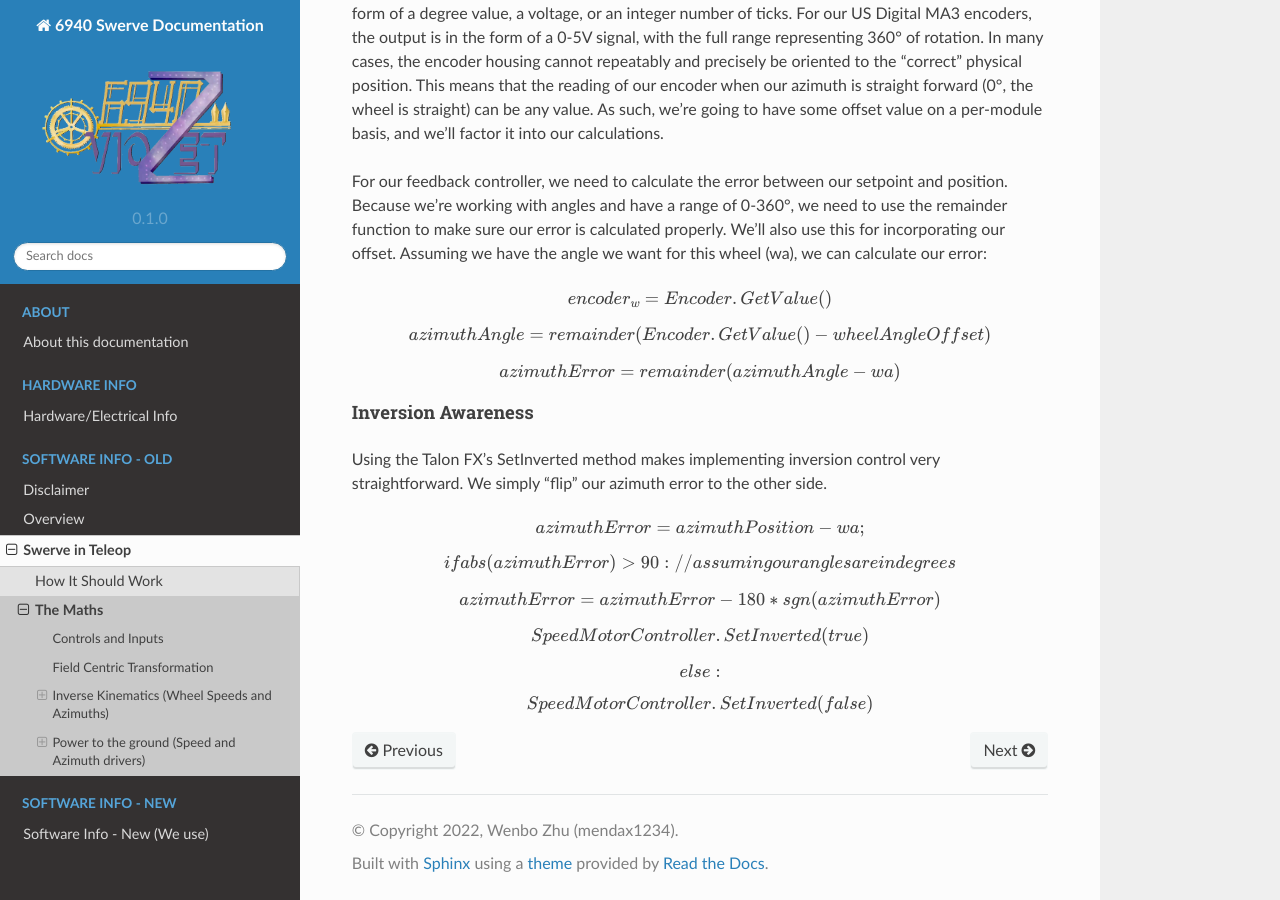
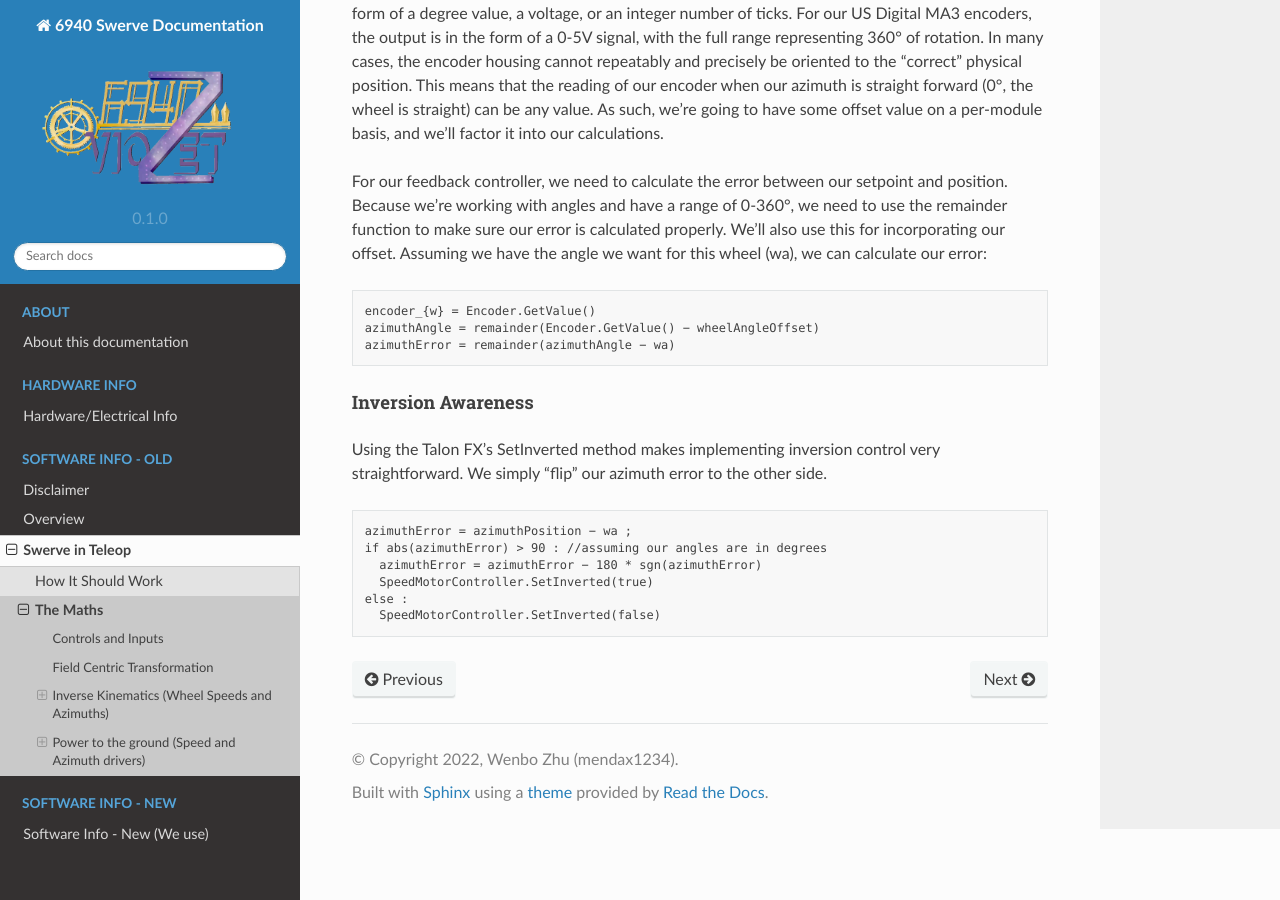
Before and after one commit to mendax1234/6940Swerve-docs, a Sphinx documentation site: the page built from docs/source/docs/software-info-old/swerve-in-teleop/the-math.rst, in a window 1280 px wide and 900 px high, scrolled down 7192 px. Built offline with Sphinx 7.4.7 and the Read the Docs theme 2.0.0, drawn with Linux system fonts in a browser that asks for light colours.

Commit message:
Update the-math.rst

```diff
--- a/docs/source/docs/software-info-old/swerve-in-teleop/the-math.rst
+++ b/docs/source/docs/software-info-old/swerve-in-teleop/the-math.rst
@@ -235,18 +235,22 @@ Because we’re working with angles and have a range of 0-360°, we need to use
 function to make sure our error is calculated properly. We’ll also use this for incorporating our
 offset. Assuming we have the angle we want for this wheel (wa), we can calculate our error:
 
-.. math:: encoder_{w} = Encoder.GetValue()
-.. math:: azimuthAngle = remainder(Encoder.GetV alue() − wheelAngleOffset)
-.. math:: azimuthError = remainder(azimuthAngle − wa)
+::
+
+   encoder_{w} = Encoder.GetValue()
+   azimuthAngle = remainder(Encoder.GetValue() − wheelAngleOffset)
+   azimuthError = remainder(azimuthAngle − wa)
 
 Inversion Awareness
 _____________________
 Using the Talon FX’s SetInverted method makes implementing inversion control very
 straightforward. We simply “flip” our azimuth error to the other side.
 
-.. math:: azimuthError = azimuthPosition − wa ;
-.. math:: if abs(azimuthError) > 90 : //assuming our angles are in degrees
-.. math:: azimuthError = azimuthError − 180 * sgn(azimuthError)
-.. math:: SpeedMotorController.SetInverted(true)
-.. math:: else :
-.. math:: SpeedMotorController.SetInverted(false)
+::
+
+    azimuthError = azimuthPosition − wa ;
+    if abs(azimuthError) > 90 : //assuming our angles are in degrees
+      azimuthError = azimuthError − 180 * sgn(azimuthError)
+      SpeedMotorController.SetInverted(true)
+    else :
+      SpeedMotorController.SetInverted(false)
```
